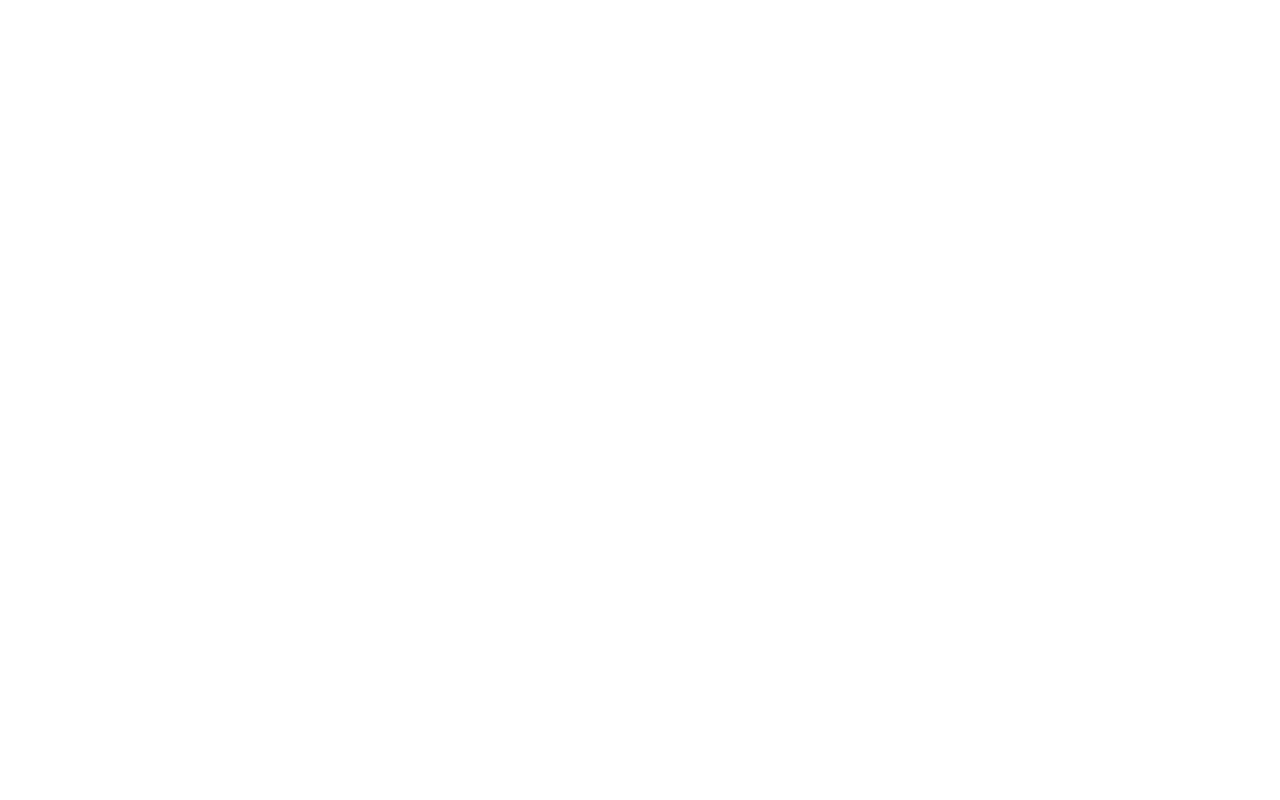
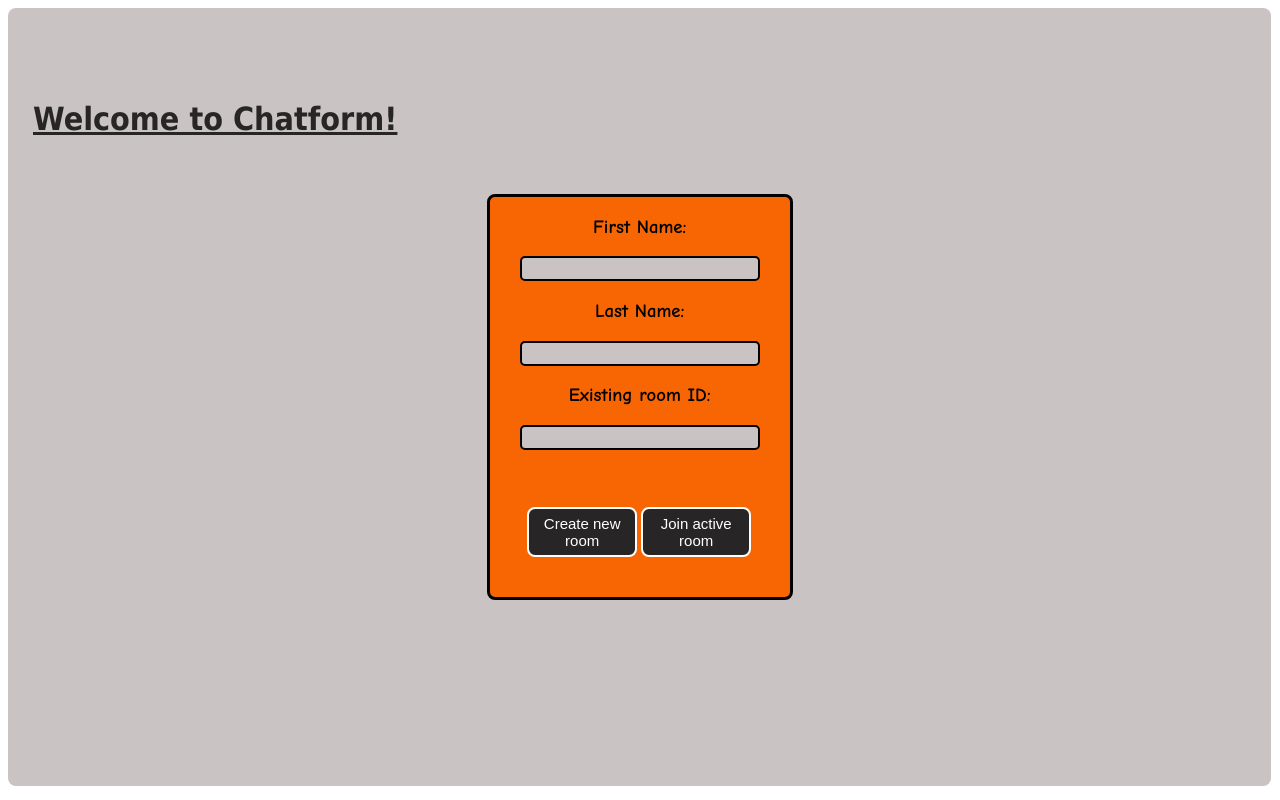
Before and after one commit to bengavrilov/Chat-Application, a plain HTML site: page index.html in a window 1280 px wide. Drawn offline with Linux system fonts and the light colour scheme.

Commit message:
finished homepage design

```diff
--- a/homepage_style.css
+++ b/homepage_style.css
@@ -0,0 +1,82 @@
+.homepage {
+    background-color: rgb(201, 195, 195);
+    position: absolute;
+    width: 98.7%;
+    height: 97.2%;
+    border-radius: 8px;
+    display: flex;
+    overflow-y: hidden;
+    padding-left: 0px;
+}
+
+.homepagetitle {
+    position: absolute;
+    top: 10%;
+    left: 25px;
+    transform: translateY(-10%);
+    width: 400px;
+    height: 70px;
+}
+
+.homepagetitle h1 {
+    font-family: 'Tahoma', sans-serif;
+    width: 100%;
+    height: 100%;
+    color: rgb(39, 37, 37);
+}
+
+.homemenu {
+    background-color: rgb(248, 102, 4);
+    width: 300px;
+    height: 400px;
+    border-radius: 8px;
+    display: inline-block;
+    margin: 0 auto;
+    position: relative;
+    top: 50%;
+    transform: translateY(-50%);
+    border-style: solid;
+    border-color: black;
+}
+
+.menutitle h3 {
+    font-family: 'Comic Sans MS', sans-serif;
+    color: black;
+    text-align: center;
+}
+
+.menuentry {
+    text-align: center;
+}
+
+.menuentry input {
+    text-align: center;
+    border: 2px solid black;
+    background-color: rgb(201, 195, 195);
+    border-radius: 5px;
+    width: 80%;
+    box-sizing: border-box;
+    height: 25px;
+}
+
+.menuentry button {
+    height: 50px;
+    width: 110px;
+    border-radius: 8px;
+    border: 2px solid white;
+    outline: none;
+    background-color: rgb(39, 37, 37);
+    color: white;
+    font-size: 15px;
+}
+
+.menuentry button:hover {
+    border: 2px solid rgb(26, 188, 156);
+    color: rgb(26, 188, 156);
+}
+
+.bottombuttons {
+    position: absolute;
+    bottom: 10%;
+    left: 12.5%;
+}
--- a/index.html
+++ b/index.html
@@ -1,9 +1,45 @@
 <!DOCTYPE html>
 <html>
     <head>
-
+        <link rel="stylesheet" href="homepage_style.css">
+        <title>Chatform</title>
+        <link rel="shortcute icon" type="image/png" href="favicon.png">
     </head>
     <body>
-
+        <div class="homepage">
+            <div class="homepagetitle">
+                <h1><u>Welcome to Chatform!</u></h1>
+            </div>
+            <div class="homemenu">
+                <div class="menuentry">
+                    <div class="menutitle">
+                        <h3>First Name:</h1>
+                    </div>
+                    <div class="menuentry">
+                        <input type="text" id="firstName">
+                    </div>
+                </div>
+                <div class="menuentry">
+                    <div class="menutitle">
+                        <h3>Last Name:</h3>
+                    </div>
+                    <div class="menuentry">
+                        <input type="text" id="firstName">
+                    </div>
+                </div>
+                <div class="menuentry">
+                    <div class="menutitle">
+                        <h3>Existing room ID:</h3>
+                    </div>
+                    <div class="menuentry">
+                        <input type="number" id="firstName">
+                    </div>
+                </div>
+                <div class="menuentry bottombuttons">
+                    <button>Create new room</button>
+                    <button>Join active room</button>
+                </div>
+            </div>
+        </div>
     </body>
 </html>
```
Also changed, not shown: favicon.png (added), 1 other file.
